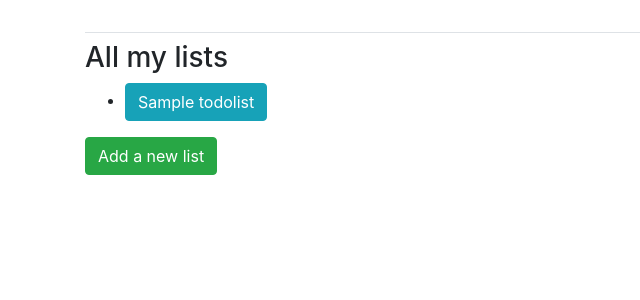
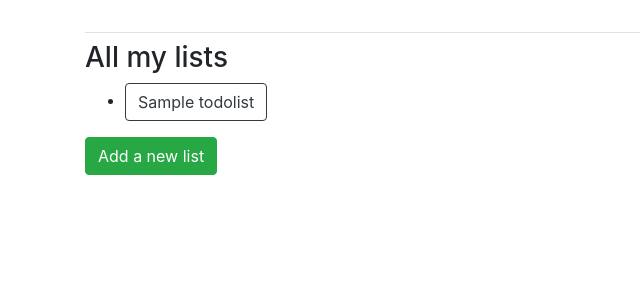
Before and after one commit to kevinbowen777/django-todo, a Django app: page / in a window 1280 px wide. Shown: the part 58-358 px from the top of the page, without its empty margins (0-640 px from the left). Run offline with Django 4.2, Linux system fonts and the light colour scheme; tables that the repository leaves empty hold one stand-in row (values such as "Sample post"); parts of the project's set-up code (start-up, migrations or seed data) failed here and were passed over; some libraries are stand-ins or nearby versions.

Commit message:
Change list items to outline-dark

```diff
--- a/templates/djangdo/index.html
+++ b/templates/djangdo/index.html
@@ -9,7 +9,7 @@
     {% for todolist in object_list %}
     <li>
         <p>
-        <a class="btn btn-info" href='{% url "list" todolist.id %}'>{{ todolist.title }}</a>
+        <a class="btn btn-outline-dark" href='{% url "list" todolist.id %}'>{{ todolist.title }}</a>
         </p>
     </li>
     {% empty %}
```
